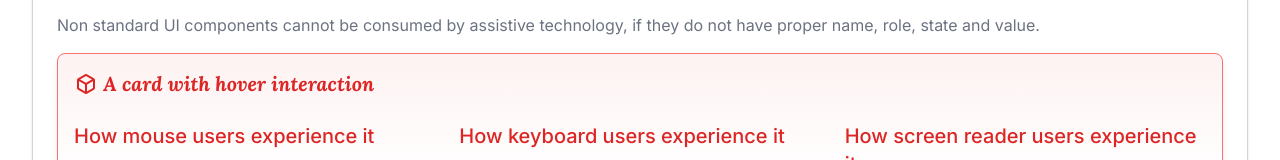
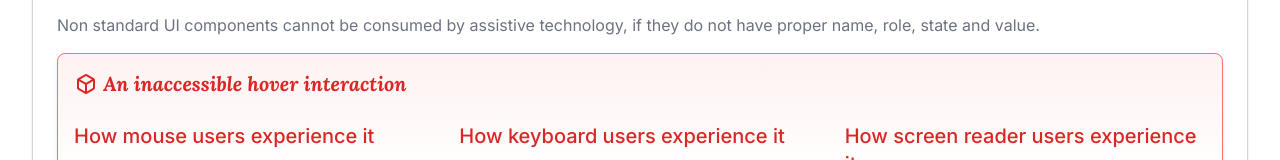
Before and after one commit to vivek-g-browserstack/interactive-wcag-examples, a Next.js app: page / in a window 1280 px wide. Shown: the part 2267-2427 px from the top of the page. Built offline with nearby package versions, Linux system fonts and the light colour scheme.

Commit message:
Improve copy

```diff
--- a/src/components/SCs/NameRoleValue/index.tsx
+++ b/src/components/SCs/NameRoleValue/index.tsx
@@ -33,7 +33,7 @@ export function NameRoleValue() {
                 <ExampleCard isFixed={isFixed}>
                     <h2 className={`font-bold font-display italic flex items-center text-xl mb-4 sm:mb-6 ${isFixed ? `text-success-default` : `text-danger-default`}`}>
                         <span className="material-symbols-outlined">deployed_code</span>
-                        &nbsp;A card with hover interaction
+                        &nbsp;{isFixed ? `An accessible hover interaction` : `An inaccessible hover interaction`}
                     </h2>
                     <div className={`grid ${isResponsive ? 'grid-cols-1 md:grid-cols-2 lg:grid-cols-3' : 'grid-cols-3'} gap-6`}>
                         <div className="flex flex-col justify-between">
```
